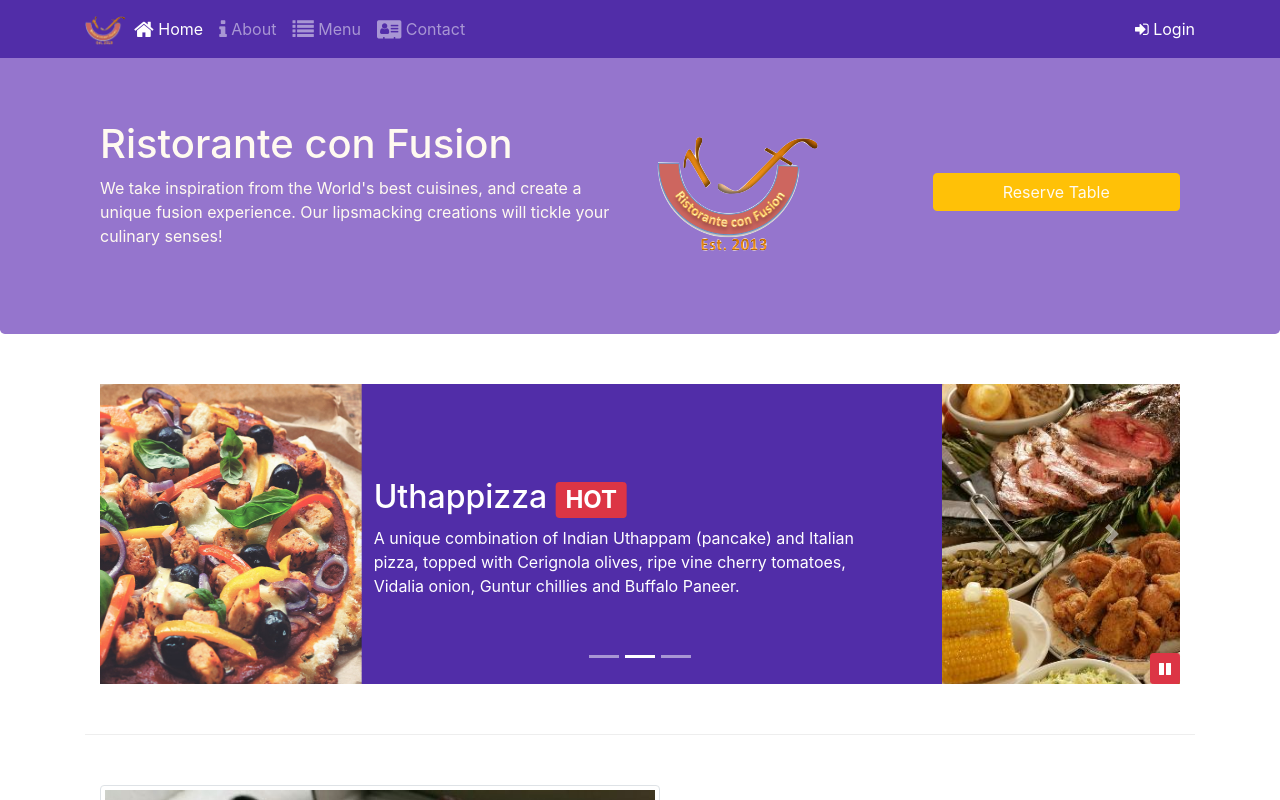
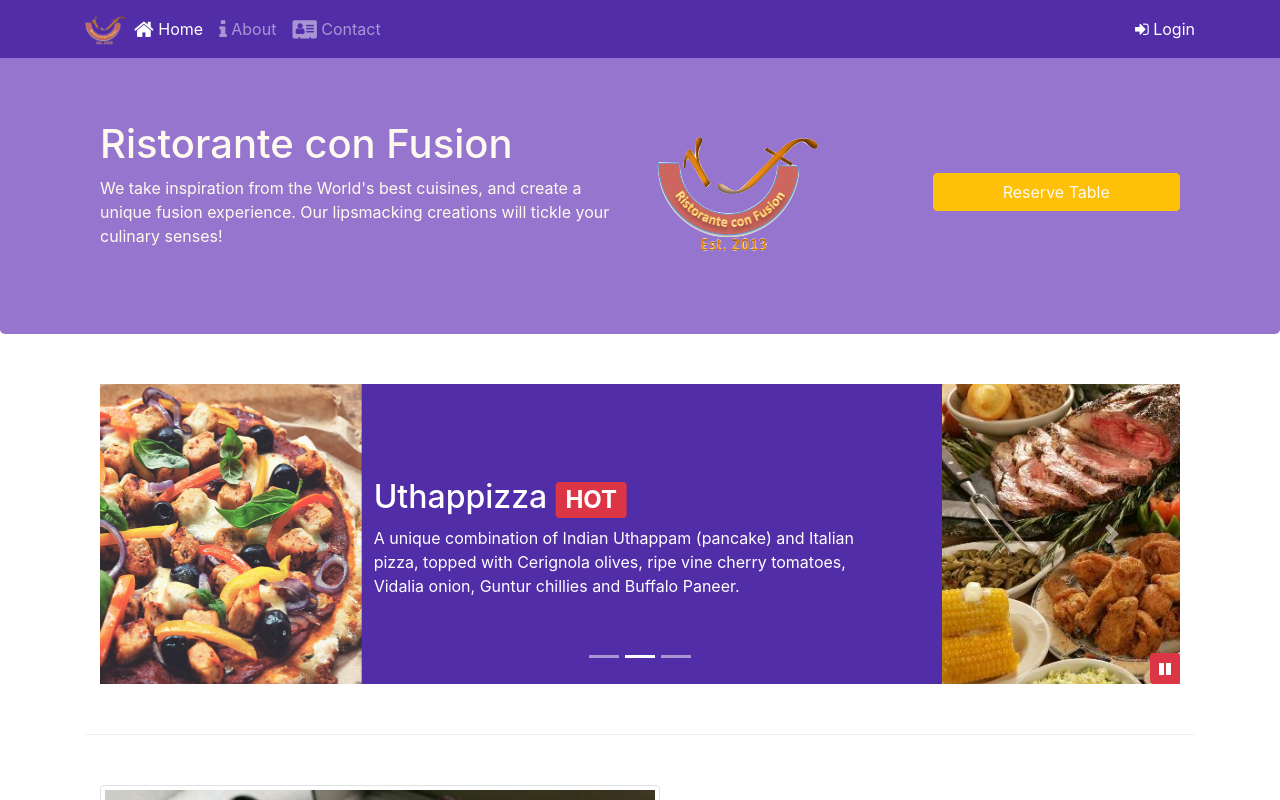
Before and after one commit to Ahmedkr5/ConFusion-Restaurant, a website: page index.html in a window 1280 px wide. Drawn offline with nearby package versions, Linux system fonts and the light colour scheme.

Commit message:
remove menu

```diff
--- a/index.html
+++ b/index.html
@@ -31,8 +31,7 @@
                             Home</a></li>
                     <li class="nav-item"><a class="nav-link" href="./aboutus.html"><span
                                 class="fa fa-info fa-lg"></span> About</a></li>
-                    <li class="nav-item"><a class="nav-link" href="#"><span class="fa fa-list fa-lg"></span> Menu</a>
-                    </li>
+
                     <li class="nav-item"><a class="nav-link" href="./contactus.html"><span
                                 class="fa fa-address-card fa-lg"></span> Contact</a></li>
                 </ul>
```
